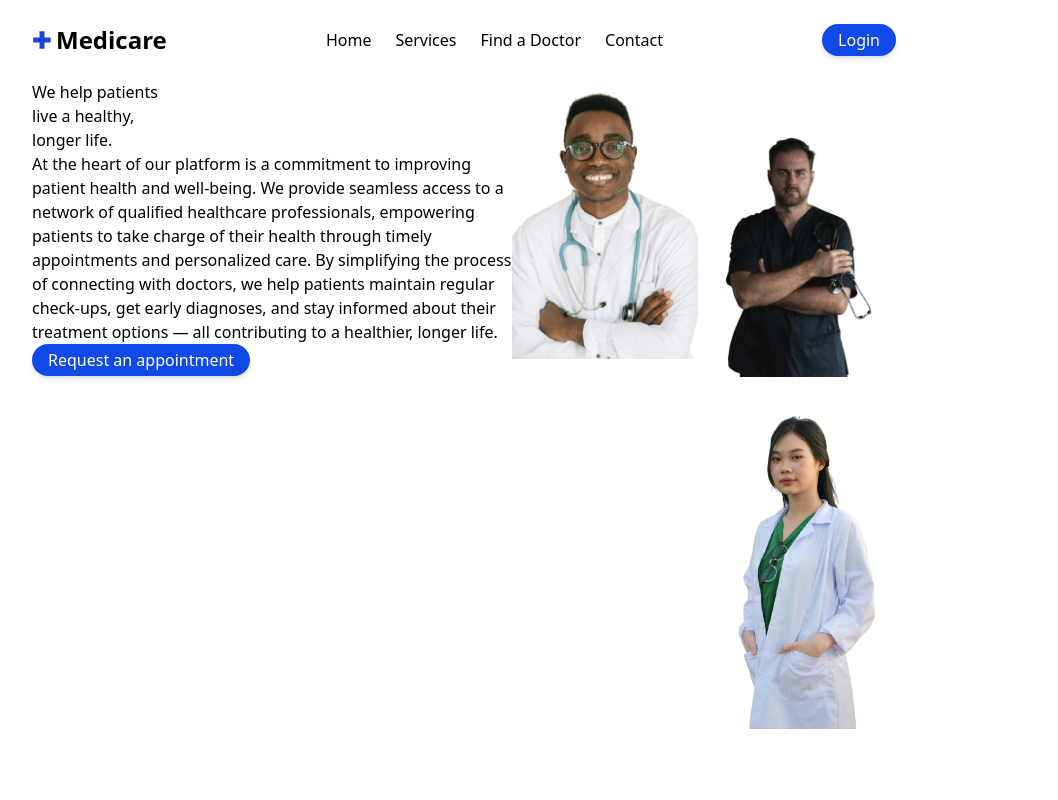
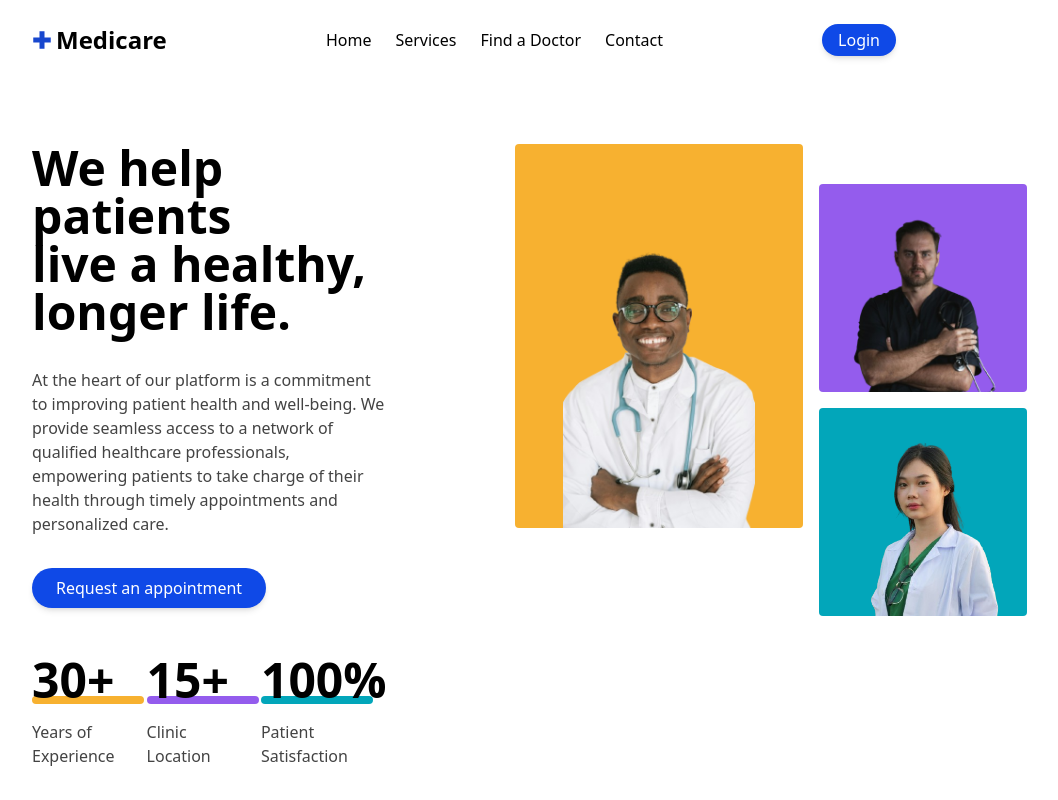
Before and after one commit to adoumadje/medicare-frontend, an Angular app: page / in a window 1280 px wide. Shown: the whole page, without its empty margins (176-1234 px from the left). Built offline with nearby package versions, Linux system fonts and the light colour scheme.

Commit message:
remain image bg for hero

```diff
--- a/src/app/components/patient/home-page/home-page.component.html
+++ b/src/app/components/patient/home-page/home-page.component.html
@@ -1,19 +1,47 @@
 <div class="px-13">
-    <div class="flex justify-between">
+    <div class="flex justify-between pt-16">
         <div class="">
-            <h2>We help patients<br>live a healthy,<br>longer life.</h2>
-            <p>At the heart of our platform is a commitment to improving patient health and well-being. We provide seamless access to a network of qualified healthcare professionals, empowering patients to take charge of their health through timely appointments and personalized care. By simplifying the process of connecting with doctors, we help patients maintain regular check-ups, get early diagnoses, and stay informed about their treatment options — all contributing to a healthier, longer life.</p>
-            <button class="bg-myblue text-white px-4 py-1 rounded-l-full rounded-r-full shadow-md focus:ring-2 transform hover:scale-105"
+            <h2 class="font-semibold text-5xl mb-8">We help patients<br>live a healthy,<br>longer life.</h2>
+            <p class="mb-8 text-myBlack">At the heart of our platform is a commitment to improving patient health and well-being. We provide seamless access to a network of qualified healthcare professionals, empowering patients to take charge of their health through timely appointments and personalized care.</p>
+            <button class="bg-myblue text-white px-6 py-2 rounded-l-full rounded-r-full shadow-md focus:ring-2 transform hover:scale-105"
         >Request an appointment</button>
-        </div>
-        <div class="flex justify-between bg-">
-            <div class="w-96">
-                <img src="doctor-1-removebg-preview.png"
-                alt="doctor">
+        <div class="flex mt-12">
+            <div>
+                <h4 class="relative text-5xl font-semibold mb-4">30+
+                    <span class="absolute bottom-0 -z-10 block w-28 h-2 rounded-l-full rounded-r-full bg-myYellow"></span>
+                </h4>
+
+                <p class="text-myBlack">Years of Experience</p>
+            </div>
+            <div class="mx-8">
+                <h4 class="relative text-5xl font-semibold mb-4">15+
+                    <span class="absolute bottom-0 -z-10 block w-28 h-2 rounded-l-full rounded-r-full bg-myPurple"></span>
+                </h4>
+                <p class="text-myBlack">Clinic Location</p>
             </div>
             <div>
-                <div><img src="doctor-2-removebg-preview.png" alt="doctor"></div>
-                <div><img src="doctor-3-removebg-preview.png" alt="doctor"></div>
+                <h4 class="relative text-5xl font-semibold mb-4">100%
+                    <span class="absolute bottom-0 -z-10 block w-28 h-2 rounded-l-full rounded-r-full bg-myGreen"></span>
+                </h4>
+                <p class="text-myBlack">Patient Satisfaction</p>
+            </div>
+        </div>
+        </div>
+        <div class="flex justify-between ms-32">
+            <div class="w-100 h-96 p-5 pb-0 rounded me-4 bg-myYellow flex flex-col justify-end">
+                <img class="w-48 mx-auto" src="doctor-1-removebg-preview.png" alt="doctor">
+            </div>
+            <div>
+                <div class="bg-myPurple rounded w-52 h-52 mb-4 mt-10 flex flex-col justify-center overflow-hidden">
+                    <img src="doctor-2-removebg-preview.png"
+                        class="w-48 mx-auto mt-10"
+                    alt="doctor">
+                </div>
+                <div class="bg-myGreen rounded h-52 mb-4 flex flex-col justify-center overflow-hidden">
+                    <img src="doctor-3-removebg-preview.png"
+                        class="w-48 mx-auto mt-32"
+                    alt="doctor">
+                </div>
             </div>
         </div>
     </div>
--- a/tailwind.config.js
+++ b/tailwind.config.js
@@ -8,8 +8,21 @@ module.exports = {
       padding: {
         '13': '13rem'
       },
+      margin: {
+        '20': ''
+      },
       colors: {
-        myblue: '#0f49e7'
+        myblue: '#0f49e7',
+        myYellow: '#f7b130',
+        myPurple: '#945ced',
+        myGreen: '#02a6ba',
+        myBlack: '#434343'
+      },
+      width: {
+        '100': '18rem'
+      },
+      height: {
+        '100': '50rem'
       }
     },
   },
```
